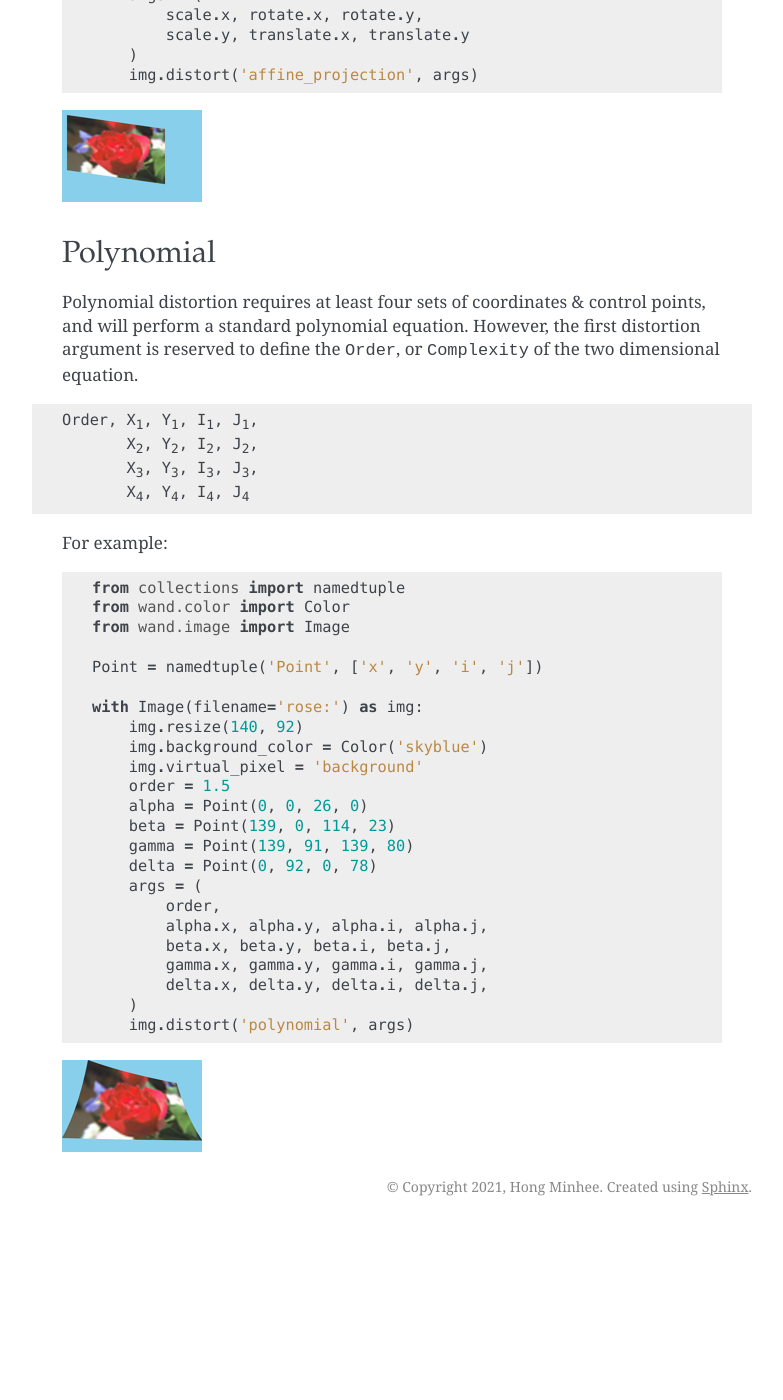
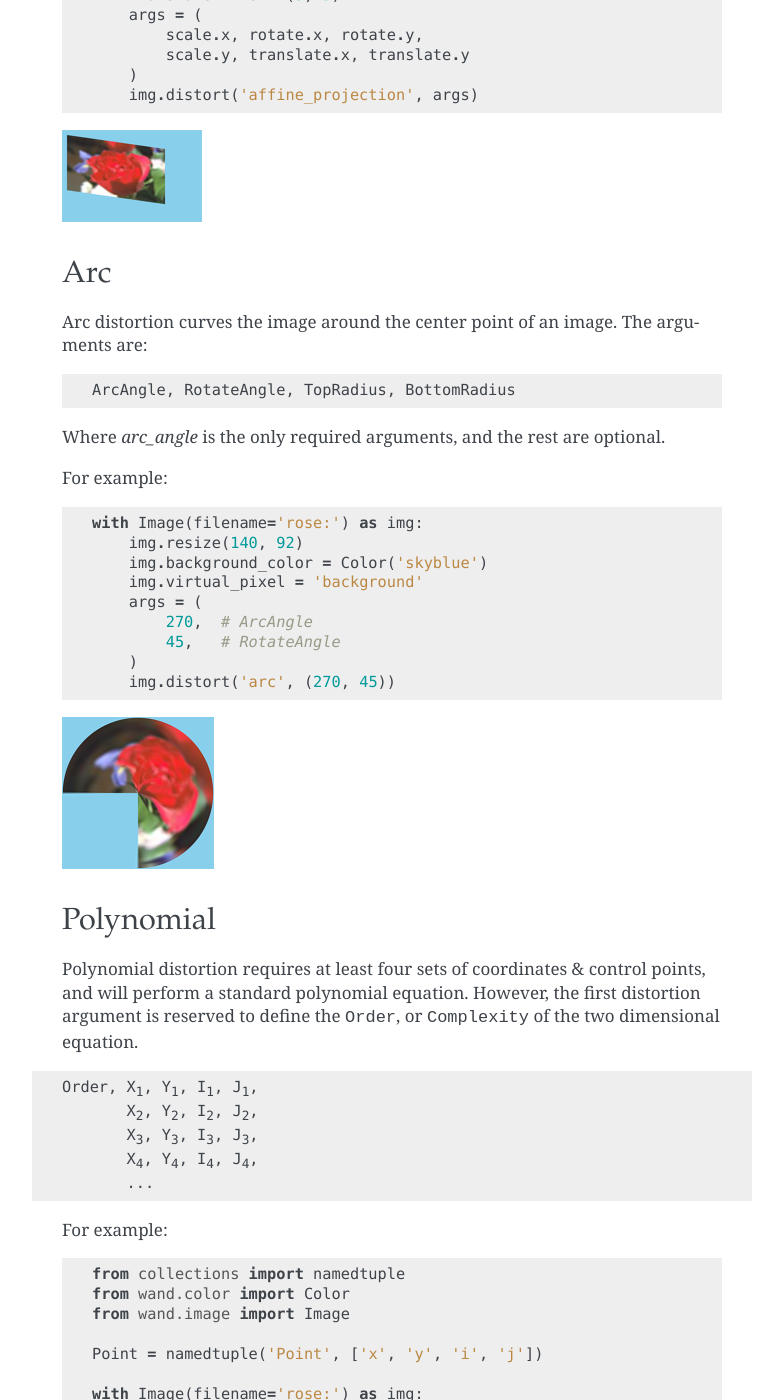
Before and after one commit to emcconville/wand, a Sphinx documentation site: the page built from docs/guide/distortion.rst, in a window 1280 px wide and 1400 px high, scrolled down 6247 px. Shown: the whole window, without its empty margins (358-1141 px from the left). Built offline with Sphinx 7.4.7, drawn with Linux system fonts in a browser that asks for light colours; some web fonts are replaced; the version number could not be read and is left out; before the commit the page ends 7473 px from its top, so only the background shows below that.

Commit message:
Added arc example #534

```diff
--- a/docs/guide/distortion.rst
+++ b/docs/guide/distortion.rst
@@ -222,7 +222,8 @@ perspective, but only need a pair of 3 points, or 12 real numbers.
 
     src1\ :sub:`x`, src1\ :sub:`y`, dst1\ :sub:`x`, dst1\ :sub:`y`,
     src2\ :sub:`x`, src2\ :sub:`y`, dst2\ :sub:`x`, dst2\ :sub:`y`,
-    src3\ :sub:`x`, src3\ :sub:`y`, dst3\ :sub:`x`, dst3\ :sub:`y`
+    src3\ :sub:`x`, src3\ :sub:`y`, dst3\ :sub:`x`, dst3\ :sub:`y`,
+    ...
 
 For example::
 
@@ -277,6 +278,33 @@ For example::
 .. image:: ../_images/distort-affine-projection.png
 
 
+Arc
+---
+
+Arc distortion curves the image around the center point of an image. The
+arguments are:
+
+.. parsed-literal::
+
+    ArcAngle, RotateAngle, TopRadius, BottomRadius
+
+Where `arc_angle` is the only required arguments, and the rest are optional.
+
+For example::
+
+    with Image(filename='rose:') as img:
+        img.resize(140, 92)
+        img.background_color = Color('skyblue')
+        img.virtual_pixel = 'background'
+        args = (
+            270,  # ArcAngle
+            45,   # RotateAngle
+        )
+        img.distort('arc', (270, 45))
+
+.. image:: ../_images/distort-arc.png
+
+
 Polynomial
 ----------
 
@@ -290,7 +318,8 @@ of the two dimensional equation.
     Order, X\ :sub:`1`, Y\ :sub:`1`, I\ :sub:`1`, J\ :sub:`1`,
            X\ :sub:`2`, Y\ :sub:`2`, I\ :sub:`2`, J\ :sub:`2`,
            X\ :sub:`3`, Y\ :sub:`3`, I\ :sub:`3`, J\ :sub:`3`,
-           X\ :sub:`4`, Y\ :sub:`4`, I\ :sub:`4`, J\ :sub:`4`
+           X\ :sub:`4`, Y\ :sub:`4`, I\ :sub:`4`, J\ :sub:`4`,
+           ...
 
 For example::
 
```
Also changed, not shown: docs/_images/distort-arc.png (added).
